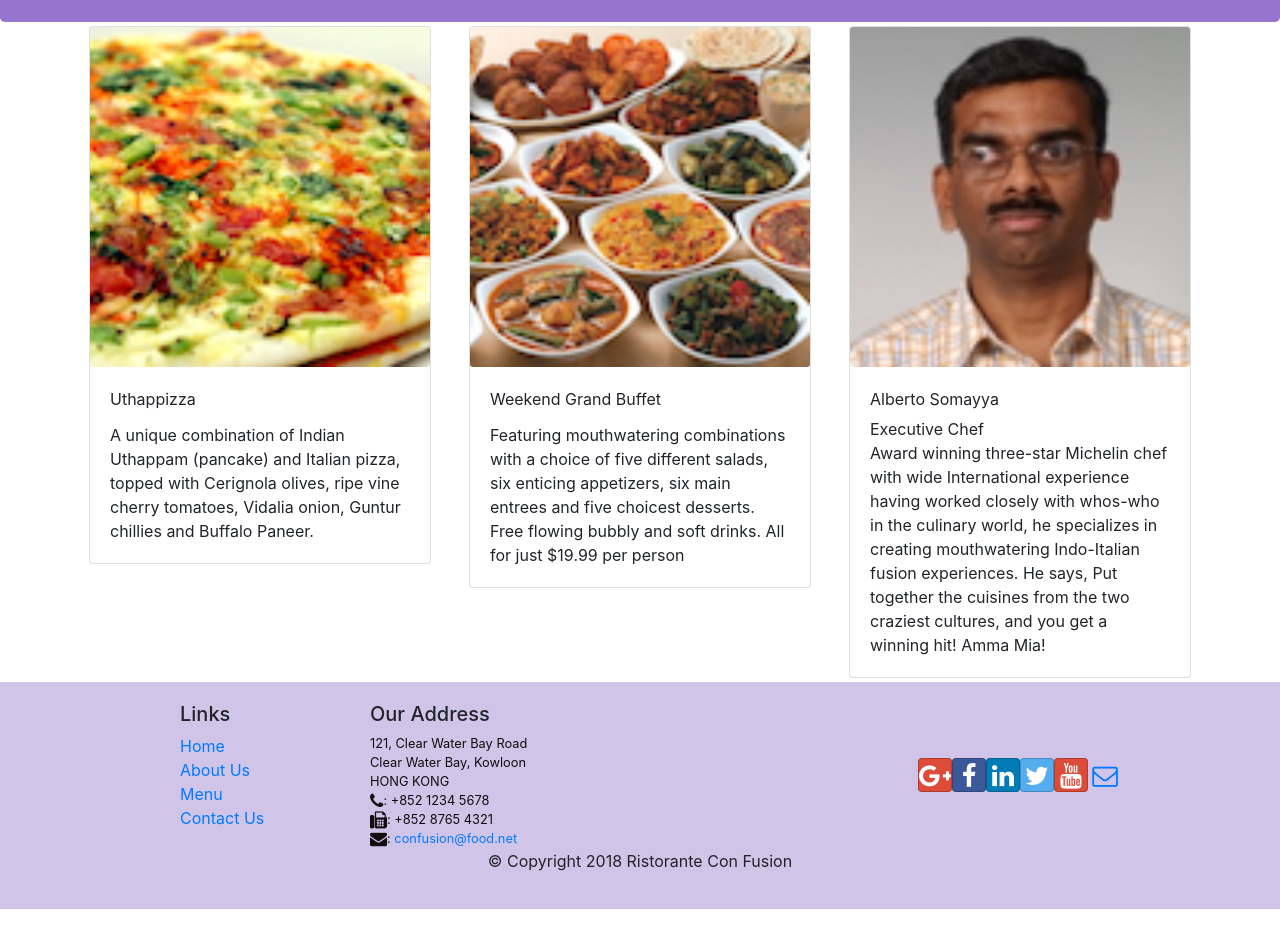
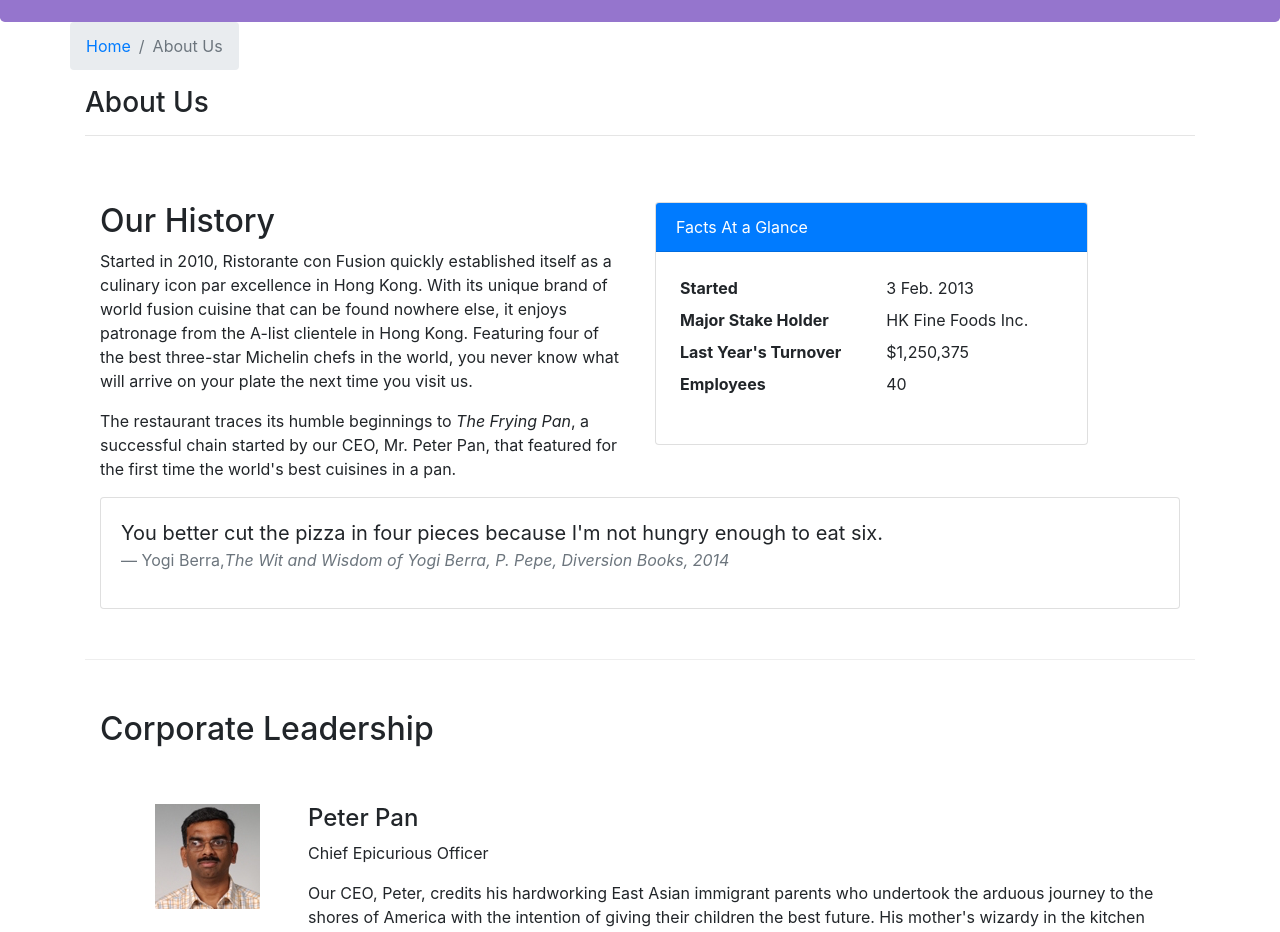
Before and after one commit to tri135790/React, a React (Create React App) app: page /aboutus in a window 1280 px wide. Before the commit this address led to /home. Shown: the part 320-1252 px from the top of the page. Before the commit the page ends 1229 px from the top, so only its background shows below. Built offline with nearby package versions, Linux system fonts and the light colour scheme.

Commit message:
add About Us page Component

```diff
--- /dev/null
+++ b/src/components/AboutComponent.js
@@ -0,0 +1,99 @@
+import React from 'react';
+import { Breadcrumb, BreadcrumbItem, Card, CardBody, CardHeader, Media } from 'reactstrap';
+import { Link } from 'react-router-dom';
+
+function About(props) {
+
+    // const leaders = props.leaders.map((leader) => {
+    //     return (
+    //         <p>Leader {leader.name}</p>
+    //     );
+    // });
+
+    function RenderLeader({leaders}) {
+        const leader = leaders.map((leader) => {
+            return (
+                <div key={leader.id} className="col-12 mt-5">
+                    <Media tag="li">
+                        <Media left middle>
+                            <Media object src={leader.image} alt={leader.name}/>
+                        </Media>
+                        <Media body className="ml-5">
+                            <Media heading>{leader.name}</Media>
+                            <p>{leader.designation}</p>
+                            <p>{leader.description}</p>
+                        </Media>
+                    </Media>
+                </div>
+            );
+        })
+        return (
+           <div>{leader}</div>
+        )
+    }
+
+    return(
+        <div className="container">
+            <div className="row">
+                <Breadcrumb>
+                    <BreadcrumbItem><Link to="/home">Home</Link></BreadcrumbItem>
+                    <BreadcrumbItem active>About Us</BreadcrumbItem>
+                </Breadcrumb>
+                <div className="col-12">
+                    <h3>About Us</h3>
+                    <hr />
+                </div>
+            </div>
+            <div className="row row-content">
+                <div className="col-12 col-md-6">
+                    <h2>Our History</h2>
+                    <p>Started in 2010, Ristorante con Fusion quickly established itself as a culinary icon par excellence in Hong Kong. With its unique brand of world fusion cuisine that can be found nowhere else, it enjoys patronage from the A-list clientele in Hong Kong.  Featuring four of the best three-star Michelin chefs in the world, you never know what will arrive on your plate the next time you visit us.</p>
+                    <p>The restaurant traces its humble beginnings to <em>The Frying Pan</em>, a successful chain started by our CEO, Mr. Peter Pan, that featured for the first time the world's best cuisines in a pan.</p>
+                </div>
+                <div className="col-12 col-md-5">
+                    <Card>
+                        <CardHeader className="bg-primary text-white">Facts At a Glance</CardHeader>
+                        <CardBody>
+                            <dl className="row p-1">
+                                <dt className="col-6">Started</dt>
+                                <dd className="col-6">3 Feb. 2013</dd>
+                                <dt className="col-6">Major Stake Holder</dt>
+                                <dd className="col-6">HK Fine Foods Inc.</dd>
+                                <dt className="col-6">Last Year's Turnover</dt>
+                                <dd className="col-6">$1,250,375</dd>
+                                <dt className="col-6">Employees</dt>
+                                <dd className="col-6">40</dd>
+                            </dl>
+                        </CardBody>
+                    </Card>
+                </div>
+                <div className="col-12">
+                    <Card>
+                        <CardBody className="bg-faded">
+                            <blockquote className="blockquote">
+                                <p className="mb-0">You better cut the pizza in four pieces because
+                                    I'm not hungry enough to eat six.</p>
+                                <footer className="blockquote-footer">Yogi Berra,
+                                <cite title="Source Title">The Wit and Wisdom of Yogi Berra,
+                                    P. Pepe, Diversion Books, 2014</cite>
+                                </footer>
+                            </blockquote>
+                        </CardBody>
+                    </Card>
+                </div>
+            </div>
+            <div className="row row-content">
+                <div className="col-12">
+                    <h2>Corporate Leadership</h2>
+                </div>
+                <div className="col-12">
+                    <Media list>
+                        <RenderLeader leaders = {props.leaders}/>
+                    </Media>
+                </div>
+            </div>
+        </div>
+    );
+}
+
+export default About;
--- a/src/components/MainComponent.js
+++ b/src/components/MainComponent.js
@@ -5,6 +5,7 @@ import DishDetail from './DishdetailComponent';
 import Header from'./HeaderComponent';
 import Footer from './FooterComponent';
 import Home from './HomeComponent';
+import About from './AboutComponent';
 import {DISHES} from '../shared/dishes';
 import {COMMENTS} from '../shared/comments';
 import {LEADERS} from '../shared/leaders';
@@ -49,6 +50,7 @@ class Main extends Component {
             <Route path="/home" component={HomePage} />
             <Route exact path="/menu" component={() => <Menu dishes={this.state.dishes} />} />
             <Route path="/menu/:dishId" component={DishWithId}/>
+            <Route exact path="/aboutus" component={() => <About leaders={this.state.leaders} /> }/>
             <Route exact path="/contactus" component={Contact} />
             <Redirect to="/home" />
         </Switch>
```
